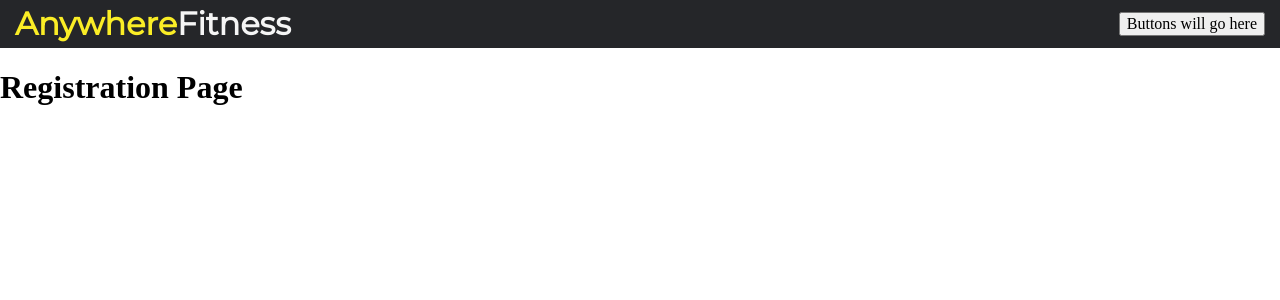
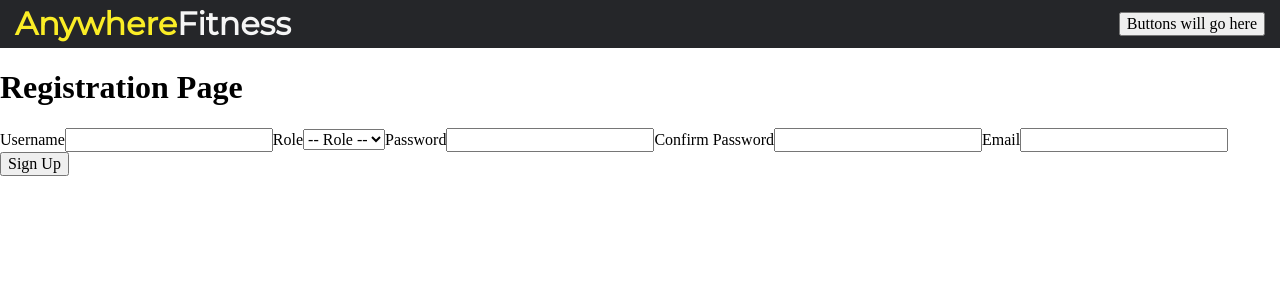
Before and after one commit to anywhere-fitness-tt2/Front-end, a React (Create React App) app in the folder anywhere-fitness/: page /registration in a window 1280 px wide. Shown: the top 300 px of the page. Built offline with nearby package versions, Linux system fonts and the light colour scheme.

Commit message:
Bare Form Done

```diff
--- a/anywhere-fitness/src/components/Registration.js
+++ b/anywhere-fitness/src/components/Registration.js
@@ -1,9 +1,103 @@
-import React from 'react';
+import axios from 'axios';
+import React, { useState } from 'react';
+
+const initialFormValues = {
+  username: '',
+  role: '',
+  password: '',
+  confirmPassword: '',
+  email: '',
+}
 
 export default function Registration() {
+
+  const [formValues, setFormValues] = useState(initialFormValues)
+
+  const onChange = evt => {
+    const { name, value } = evt.target
+    setFormValues({...formValues, [name]:value})
+  }
+
+  const onClick = evt => {
+    evt.preventDefault()
+    //check for password validity
+    if(formValues.password !== formValues.confirmPassword) {
+      console.log("WRONG PASSWORD!")
+      return
+    }
+    //check if one of the fields is empty
+    if(!formValues.username || !formValues.password || !formValues.email || !formValues.role){
+      console.log("Some input is not filled!")
+      return
+    }
+    const newSignUp = {
+      username: formValues.username,
+      role: formValues.role,
+      password: formValues.password,
+      email: formValues.email,
+    }
+
+    axios
+        .post('some.api', newSignUp)
+        .then(res => {
+          console.log(res)
+          setFormValues(initialFormValues)
+        })
+        .catch(err => console.log(err))
+  }
+
+
   return (
     <>
       <h1>Registration Page</h1>
+      <form className='signup-form'>
+        <label><span>Username</span>
+          <input
+            name='username'
+            type='text'
+            value={formValues.username}
+            onChange={onChange}
+          ></input>
+        </label>
+
+        <label><span>Role</span>
+          <select onChange={onChange} value={formValues.role} name='role'>
+            <option value=''>-- Role --</option>
+            <option value='member' >Member</option>
+            <option value='coach' >Coach</option>
+          </select>
+        </label>
+
+        <label><span>Password</span>
+          <input
+            name='password'
+            type='password'
+            value={formValues.password}
+            onChange={onChange}
+          ></input>
+        </label>
+
+        <label><span>Confirm Password</span>
+          <input
+            name='confirmPassword'
+            type='password'
+            value={formValues.confirmPassword}
+            onChange={onChange}
+          ></input>
+        </label>
+
+        <label><span>Email</span>
+          <input
+            name='email'
+            type='email'
+            value={formValues.email}
+            onChange={onChange}
+          ></input>
+        </label>
+
+        <button onClick={onClick}>Sign Up</button>
+
+      </form>
     </>
   );
 }
```
